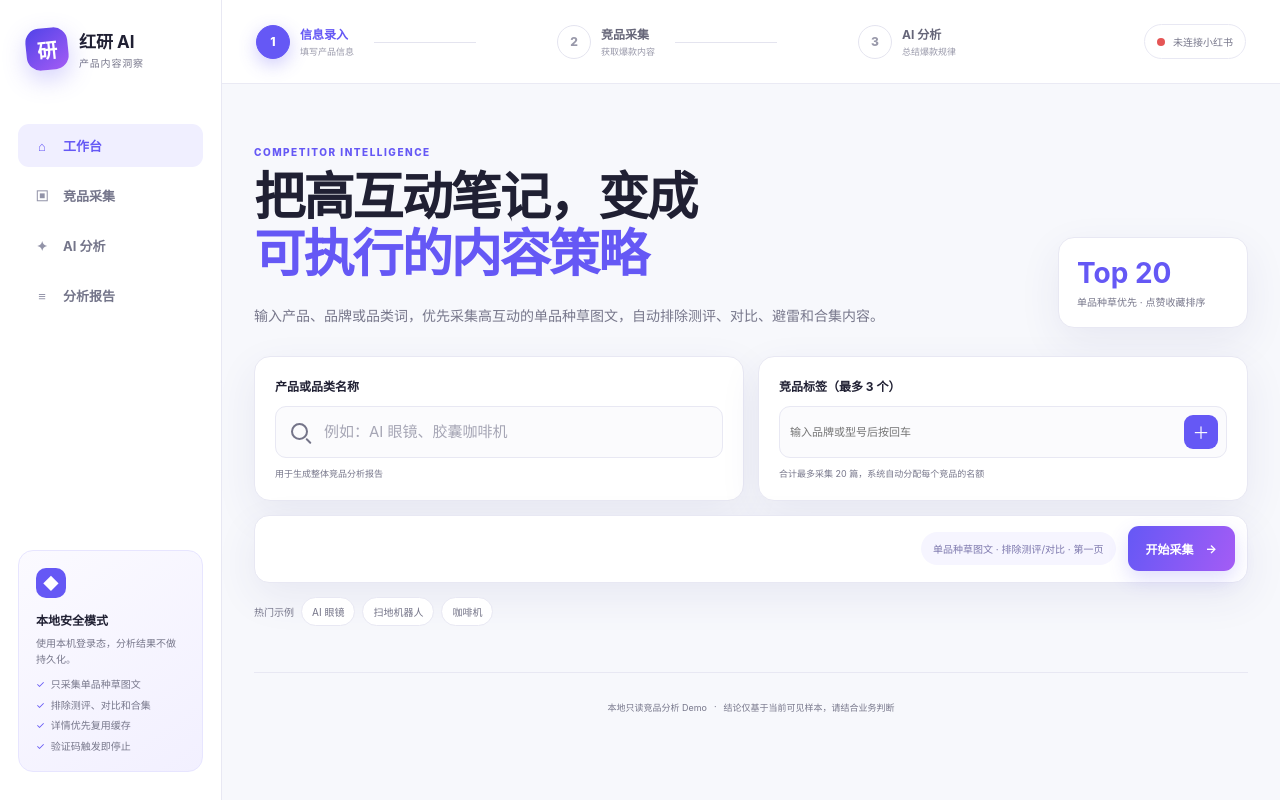
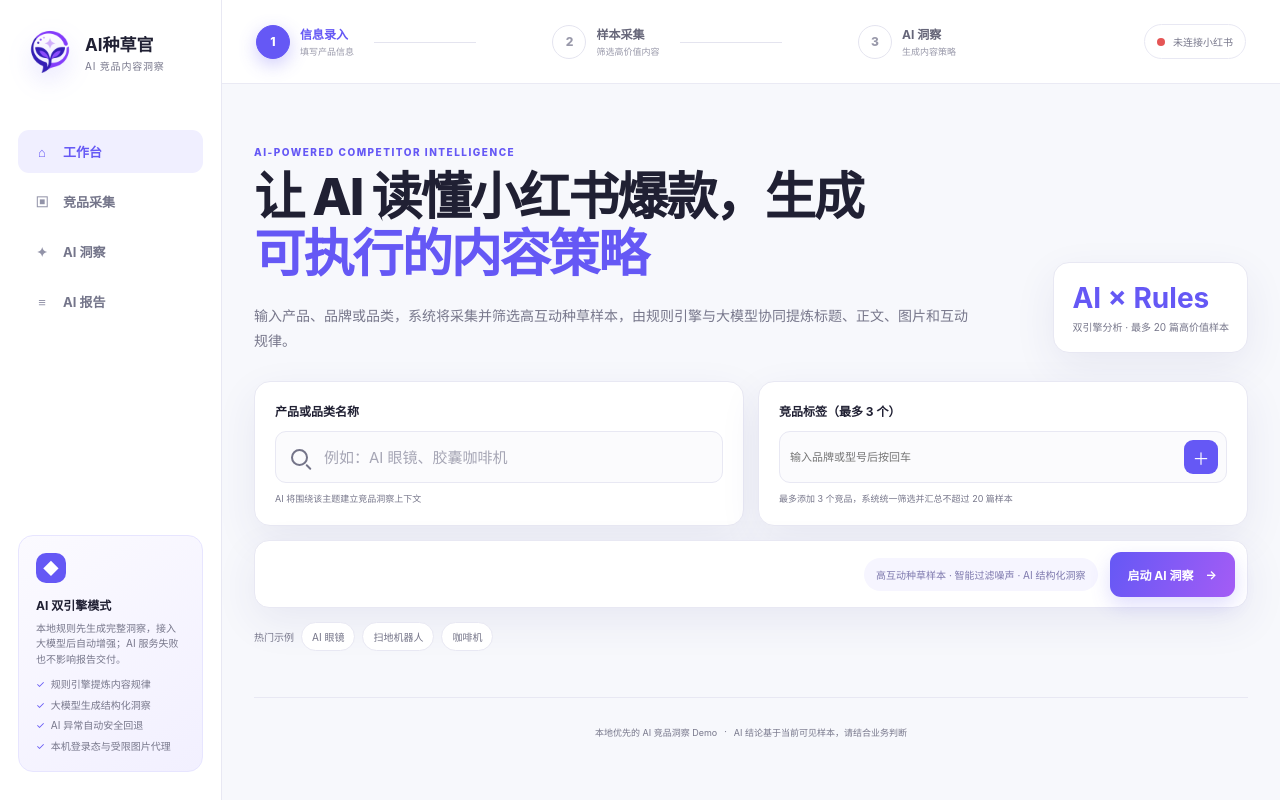
Before and after one commit to TuziF-Flowers/AIRedbook, a FastAPI app: page / in a window 1280 px wide. Run offline with FastAPI, Linux system fonts and the light colour scheme; some libraries are stand-ins or nearby versions.

Commit message:
change logo/title

```diff
--- a/app/main.py
+++ b/app/main.py
@@ -6,8 +6,8 @@ from pathlib import Path
 from urllib.parse import urljoin, urlparse
 
 import httpx
-from fastapi import FastAPI, Query, Request
-from fastapi.responses import HTMLResponse, JSONResponse, Response
+from fastapi import FastAPI, HTTPException, Query, Request
+from fastapi.responses import FileResponse, HTMLResponse, JSONResponse, Response
 from fastapi.staticfiles import StaticFiles
 from fastapi.templating import Jinja2Templates
 
@@ -21,6 +21,7 @@ from app.models import (
     NoteSummary,
     SearchResponse,
 )
+from app.services.analysis_store import AnalysisStore
 from app.services.competitor_analyzer import CompetitorAnalyzer
 from app.services.normalizer import normalize_detail, normalize_search
 from app.services.redbook_cli import RedbookCLI, RedbookError
@@ -57,12 +58,13 @@ SCENE_PATTERN = re.compile(
 async def lifespan(app: FastAPI):
     app.state.redbook = RedbookCLI(settings)
     app.state.analyzer = CompetitorAnalyzer(settings)
+    app.state.analysis_store = AnalysisStore(settings.analysis_storage_dir)
     app.state.note_details = {}
     yield
 
 
 app = FastAPI(
-    title="红研 · 小红书产品洞察",
+    title="AI种草官 · 小红书产品洞察",
     version="0.1.0",
     docs_url="/api/docs",
     lifespan=lifespan,
@@ -502,4 +504,28 @@ async def analyze_competitors(request: Request, body: AnalysisRequest):
             )
 
     analyzer: CompetitorAnalyzer = request.app.state.analyzer
-    return await analyzer.analyze(keyword, details)
+    analysis = await analyzer.analyze(keyword, details)
+    store: AnalysisStore = request.app.state.analysis_store
+    try:
+        artifact = store.save(analysis, details)
+    except OSError as exc:
+        raise HTTPException(
+            status_code=500,
+            detail="无法保存本地分析 JSON，请检查 data/analyses 目录权限。",
+        ) from exc
+    analysis.artifact_id = artifact.analysis_id
+    analysis.json_download_url = f"/api/analyses/{artifact.analysis_id}/json"
+    return analysis
+
+
+@app.get("/api/analyses/{analysis_id}/json")
+async def download_analysis_json(request: Request, analysis_id: str) -> FileResponse:
+    store: AnalysisStore = request.app.state.analysis_store
+    path = store.get_path(analysis_id)
+    if path is None:
+        raise HTTPException(status_code=404, detail="未找到该分析 JSON。")
+    return FileResponse(
+        path,
+        media_type="application/json",
+        filename=path.name,
+    )
--- a/app/models.py
+++ b/app/models.py
@@ -128,6 +128,8 @@ class CompetitorAnalysis(BaseModel):
     summary: list[str] = Field(default_factory=list)
     metrics: AnalysisMetrics = Field(default_factory=AnalysisMetrics)
     report_markdown: str = ""
+    artifact_id: str | None = None
+    json_download_url: str | None = None
 
 
 class ApiErrorBody(BaseModel):
--- a/app/static/app.js
+++ b/app/static/app.js
@@ -22,6 +22,7 @@ const metricsOverview = $("#metrics-overview");
 const metricsOverviewMeta = $("#metrics-overview-meta");
 const metricsOverviewContent = $("#metrics-overview-content");
 const copyReportButton = $("#copy-report");
+const downloadJsonButton = $("#download-json");
 const downloadReportButton = $("#download-report");
 const dialog = $("#detail-dialog");
 const detailContent = $("#detail-content");
@@ -353,8 +354,11 @@ async function runSearch() {
   state.notes = [];
   hideMessage();
   searchButton.disabled = true;
-  searchButton.firstElementChild.textContent = "采集中…";
+  searchButton.firstElementChild.textContent = "正在准备 AI 样本…";
   analyzeButton.disabled = true;
+  copyReportButton.disabled = true;
+  downloadJsonButton.disabled = true;
+  downloadReportButton.disabled = true;
   resultsGrid.replaceChildren();
   renderSkeletons();
   analysisSection.hidden = true;
@@ -417,7 +421,7 @@ async function runSearch() {
     window.clearTimeout(progressTimer);
     state.loading = false;
     searchButton.disabled = false;
-    searchButton.firstElementChild.textContent = "开始采集";
+    searchButton.firstElementChild.textContent = "启动 AI 洞察";
   }
 }
 
@@ -432,17 +436,17 @@ async function runAnalysis() {
   if (state.analyzing || !state.notes.length) return;
   state.analyzing = true;
   analyzeButton.disabled = true;
-  analyzeButton.lastElementChild.textContent = "正在分析…";
+  analyzeButton.lastElementChild.textContent = "AI 正在分析…";
   analysisSection.hidden = false;
   metricsOverview.hidden = true;
   setStep(3);
   setAnalysisProgress(28, "正在整理竞品样本", `已加载 ${state.notes.length} 篇高互动图文`);
-  analysisContent.innerHTML = '<div class="analysis-loading"><span>✦</span><strong>AI 正在提炼爆款规律</strong><small>分析标题、正文结构、图片数量与互动表现</small></div>';
+  analysisContent.innerHTML = '<div class="analysis-loading"><span>✦</span><strong>AI 正在提炼爆款规律</strong><small>融合规则证据，理解标题、正文、图片与互动表现</small></div>';
   analysisSection.scrollIntoView({ behavior: "smooth", block: "start" });
   scheduleSideNavUpdate();
 
   const progressTimer = window.setTimeout(() => {
-    setAnalysisProgress(72, "正在生成竞品总结", "组合标题、内容、图片与互动洞察");
+    setAnalysisProgress(72, "AI 正在生成结构化洞察", "组合标题、内容、图片与互动证据");
   }, 500);
 
   try {
@@ -454,14 +458,15 @@ async function runAnalysis() {
     state.analysis = await parseResponse(response);
     setAnalysisProgress(
       100,
-      "竞品规律分析完成",
+      "AI 竞品洞察已生成",
       `已分析 ${state.analysis.source_count} 篇笔记 · ${state.analysis.mode_label}`,
     );
-    analysisMode.textContent = state.analysis.analysis_mode === "ai" ? "AI 深度分析" : "本地规则分析";
+    analysisMode.textContent = state.analysis.analysis_mode === "ai" ? "大模型增强洞察" : "本地规则洞察";
     reportPreview.textContent = state.analysis.report_markdown;
     renderSummary(state.analysis.summary);
     renderMetricsOverview(state.analysis);
     copyReportButton.disabled = false;
+    downloadJsonButton.disabled = !state.analysis.json_download_url;
     downloadReportButton.disabled = false;
     renderAnalysisTab(state.activeTab);
   } catch (error) {
@@ -472,7 +477,7 @@ async function runAnalysis() {
     window.clearTimeout(progressTimer);
     state.analyzing = false;
     analyzeButton.disabled = false;
-    analyzeButton.lastElementChild.textContent = "重新生成分析";
+    analyzeButton.lastElementChild.textContent = "重新生成 AI 洞察";
   }
 }
 
@@ -736,6 +741,14 @@ function downloadReport() {
   URL.revokeObjectURL(url);
 }
 
+function downloadAnalysisJson() {
+  if (!state.analysis?.json_download_url) return;
+  const link = document.createElement("a");
+  link.href = state.analysis.json_download_url;
+  link.download = `${state.keyword}-竞品分析.json`;
+  link.click();
+}
+
 form.addEventListener("submit", (event) => {
   event.preventDefault();
   const keyword = keywordInput.value.trim();
@@ -794,6 +807,7 @@ copyReportButton.addEventListener("click", async () => {
   }, 1400);
 });
 downloadReportButton.addEventListener("click", downloadReport);
+downloadJsonButton.addEventListener("click", downloadAnalysisJson);
 closeDialogButton.addEventListener("click", () => dialog.close());
 dialog.addEventListener("click", (event) => {
   if (event.target === dialog) dialog.close();
--- a/app/static/styles.css
+++ b/app/static/styles.css
@@ -77,17 +77,12 @@ a:focus-visible {
 }
 
 .brand-mark {
-  display: grid;
-  width: 42px;
-  height: 42px;
-  place-items: center;
-  border-radius: 14px;
-  color: white;
-  background: linear-gradient(145deg, #5143e8, #a45cf5);
-  box-shadow: 0 9px 24px rgba(101, 88, 245, 0.28);
-  font-size: 20px;
-  font-weight: 900;
-  transform: rotate(-6deg);
+  display: block;
+  width: 48px;
+  height: 48px;
+  flex: 0 0 48px;
+  object-fit: contain;
+  filter: drop-shadow(0 9px 12px rgba(101, 88, 245, 0.24));
 }
 
 .brand strong,
@@ -1503,7 +1498,7 @@ footer {
 .report-actions {
   display: grid;
   margin-top: 12px;
-  grid-template-columns: 1fr 1.2fr;
+  grid-template-columns: 1fr 1fr 1.2fr;
   gap: 9px;
 }
 
--- a/app/templates/index.html
+++ b/app/templates/index.html
@@ -5,20 +5,27 @@
     <meta name="viewport" content="width=device-width, initial-scale=1" />
     <meta
       name="description"
-      content="采集小红书高互动图文笔记，并生成产品竞品内容分析与 AI 总结。"
+      content="AI种草官：从小红书高互动样本采集、规则筛选到结构化 AI 洞察与报告交付。"
     />
-    <title>红研 AI · 小红书竞品分析</title>
+    <title>AI种草官 · 小红书竞品内容洞察</title>
+    <link rel="icon" type="image/png" href="{{ url_for('static', path='/images/ai-zhongcao-logo.png') }}" />
     <link rel="stylesheet" href="{{ url_for('static', path='/styles.css') }}" />
     <script defer src="{{ url_for('static', path='/app.js') }}"></script>
   </head>
   <body>
     <div class="app-shell">
       <aside class="sidebar">
-        <a class="brand" href="/" aria-label="红研 AI 首页">
-          <span class="brand-mark">研</span>
+        <a class="brand" href="/" aria-label="AI种草官首页">
+          <img
+            class="brand-mark"
+            src="{{ url_for('static', path='/images/ai-zhongcao-logo.png') }}"
+            width="48"
+            height="48"
+            alt=""
+          />
           <span>
-            <strong>红研 AI</strong>
-            <small>产品内容洞察</small>
+            <strong>AI种草官</strong>
+            <small>AI 竞品内容洞察</small>
           </span>
         </a>
 
@@ -27,19 +34,19 @@
             <span>⌂</span>工作台
           </a>
           <a href="#collection" data-nav-key="collection"><span>▣</span>竞品采集</a>
-          <a href="#analysis" data-nav-key="analysis"><span>✦</span>AI 分析</a>
-          <a href="#metrics-overview" data-nav-key="report"><span>≡</span>分析报告</a>
+          <a href="#analysis" data-nav-key="analysis"><span>✦</span>AI 洞察</a>
+          <a href="#metrics-overview" data-nav-key="report"><span>≡</span>AI 报告</a>
         </nav>
 
         <div class="local-card">
           <span class="local-icon">◆</span>
-          <strong>本地安全模式</strong>
-          <p>使用本机登录态，分析结果不做持久化。</p>
+          <strong>AI 双引擎模式</strong>
+          <p>本地规则先生成完整洞察，接入大模型后自动增强；AI 服务失败也不影响报告交付。</p>
           <ul>
-            <li>只采集单品种草图文</li>
-            <li>排除测评、对比和合集</li>
-            <li>详情优先复用缓存</li>
-            <li>验证码触发即停止</li>
+            <li>规则引擎提炼内容规律</li>
+            <li>大模型生成结构化洞察</li>
+            <li>AI 异常自动安全回退</li>
+            <li>本机登录态与受限图片代理</li>
           </ul>
         </div>
       </aside>
@@ -53,11 +60,11 @@
             </li>
             <li data-step="2">
               <span>2</span>
-              <div><strong>竞品采集</strong><small>获取爆款内容</small></div>
+              <div><strong>样本采集</strong><small>筛选高价值内容</small></div>
             </li>
             <li data-step="3">
               <span>3</span>
-              <div><strong>AI 分析</strong><small>总结爆款规律</small></div>
+              <div><strong>AI 洞察</strong><small>生成内容策略</small></div>
             </li>
           </ol>
           <div id="session-status" class="session-badge" aria-live="polite">
@@ -69,13 +76,13 @@
         <section id="overview" class="search-area">
           <div class="page-heading">
             <div>
-              <p class="eyebrow">COMPETITOR INTELLIGENCE</p>
-              <h1>把高互动笔记，变成<span>可执行的内容策略</span></h1>
-              <p>输入产品、品牌或品类词，优先采集高互动的单品种草图文，自动排除测评、对比、避雷和合集内容。</p>
+              <p class="eyebrow">AI-POWERED COMPETITOR INTELLIGENCE</p>
+              <h1>让 AI 读懂小红书爆款，生成<span>可执行的内容策略</span></h1>
+              <p>输入产品、品牌或品类，系统将采集并筛选高互动种草样本，由规则引擎与大模型协同提炼标题、正文、图片和互动规律。</p>
             </div>
             <div class="heading-stat">
-              <strong>Top 20</strong>
-              <span>单品种草优先 · 点赞收藏排序</span>
+              <strong>AI × Rules</strong>
+              <span>双引擎分析 · 最多 20 篇高价值样本</span>
             </div>
           </div>
 
@@ -94,7 +101,7 @@
                   required
                 />
               </div>
-              <small>用于生成整体竞品分析报告</small>
+              <small>AI 将围绕该主题建立竞品洞察上下文</small>
             </div>
 
             <div class="form-card">
@@ -110,13 +117,13 @@
                 />
                 <button id="add-competitor" type="button" aria-label="添加竞品">＋</button>
               </div>
-              <small>合计最多采集 20 篇，系统自动分配每个竞品的名额</small>
+              <small>最多添加 3 个竞品，系统统一筛选并汇总不超过 20 篇样本</small>
             </div>
 
             <div class="search-actions">
-              <span class="strategy-pill">单品种草图文 · 排除测评/对比 · 第一页</span>
+              <span class="strategy-pill">高互动种草样本 · 智能过滤噪声 · AI 结构化洞察</span>
               <button id="search-button" class="primary-button" type="submit">
-                <span>开始采集</span><span aria-hidden="true">→</span>
+                <span>启动 AI 洞察</span><span aria-hidden="true">→</span>
               </button>
             </div>
           </form>
@@ -137,7 +144,7 @@
               <p id="results-meta" class="section-description"></p>
             </div>
             <button id="analyze-button" class="gradient-button" type="button" disabled>
-              <span>✦</span><span>生成 AI 竞品总结</span>
+              <span>✦</span><span>生成 AI 洞察报告</span>
             </button>
           </div>
 
@@ -209,8 +216,8 @@
             <div>
               <span class="progress-icon">✦</span>
               <div>
-                <strong id="analysis-progress-title">正在分析爆款规律</strong>
-                <small id="analysis-progress-meta">准备样本数据</small>
+                <strong id="analysis-progress-title">AI 正在理解爆款规律</strong>
+                <small id="analysis-progress-meta">准备结构化样本上下文</small>
               </div>
             </div>
             <span id="analysis-progress-percent" class="progress-percent">0%</span>
@@ -230,7 +237,7 @@
               </div>
 
               <div id="analysis-content" class="analysis-content">
-                <div class="analysis-empty">完成采集后生成竞品分析。</div>
+                <div class="analysis-empty">完成样本采集后，即可生成 AI 竞品洞察。</div>
               </div>
             </div>
 
@@ -238,22 +245,23 @@
               <div class="report-heading">
                 <div>
                   <span class="report-kicker">ANALYSIS REPORT</span>
-                  <h2>竞品分析报告</h2>
+                  <h2>AI 竞品洞察报告</h2>
                 </div>
                 <span id="analysis-mode" class="mode-badge">等待生成</span>
               </div>
-              <pre id="report-preview" class="report-preview">报告生成后将在这里显示 Markdown 预览。</pre>
+              <pre id="report-preview" class="report-preview">AI 洞察生成后，将在这里显示 Markdown 报告预览。</pre>
               <div class="report-actions">
                 <button id="copy-report" class="secondary-button" type="button" disabled>复制报告</button>
+                <button id="download-json" class="secondary-button" type="button" disabled>导出 JSON</button>
                 <button id="download-report" class="gradient-button" type="button" disabled>导出 Markdown</button>
               </div>
 
               <div class="summary-card">
                 <span class="summary-icon">✦</span>
                 <div>
-                  <h3>爆款经验总结</h3>
+                  <h3>AI 策略摘要</h3>
                   <ul id="summary-list">
-                    <li>分析完成后自动生成可执行结论</li>
+                    <li>融合规则证据与模型推理，自动生成可执行结论</li>
                   </ul>
                 </div>
               </div>
@@ -270,9 +278,9 @@
         </section>
 
         <footer>
-          <span>本地只读竞品分析 Demo</span>
+          <span>本地优先的 AI 竞品洞察 Demo</span>
           <span>·</span>
-          <span>结论仅基于当前可见样本，请结合业务判断</span>
+          <span>AI 结论基于当前可见样本，请结合业务判断</span>
         </footer>
       </main>
     </div>
```
Also changed, not shown: app/config.py (+11 -0 lines), app/services/analysis_store.py (added, +148 -0 lines), tests/test_api.py (+20 -4 lines), README.md, app/static/images/ai-zhongcao-logo.png (added), 2 other files.
